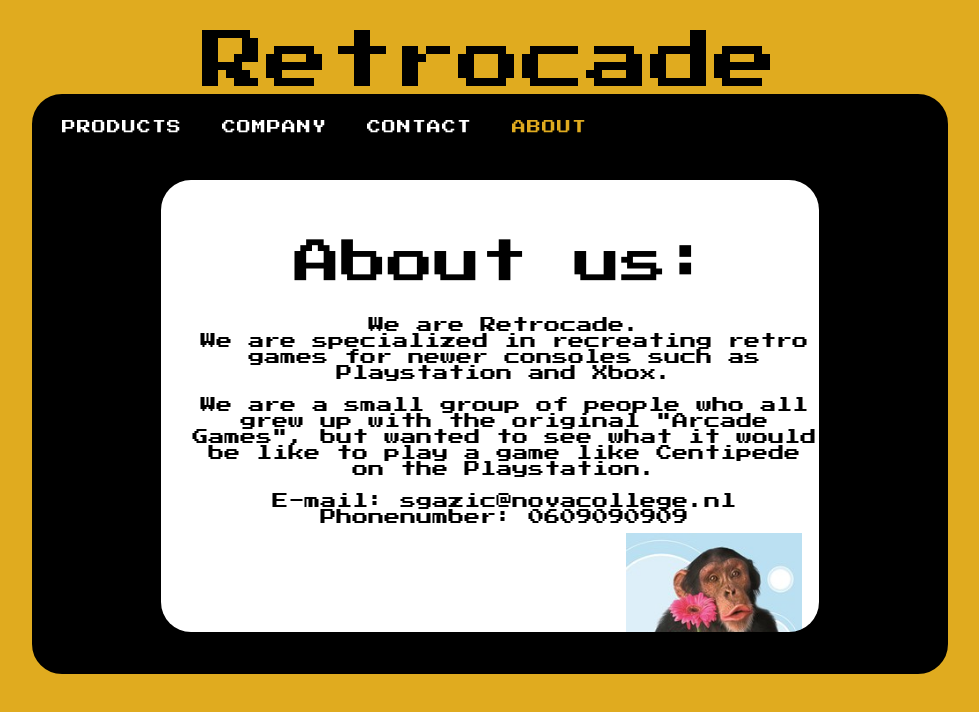
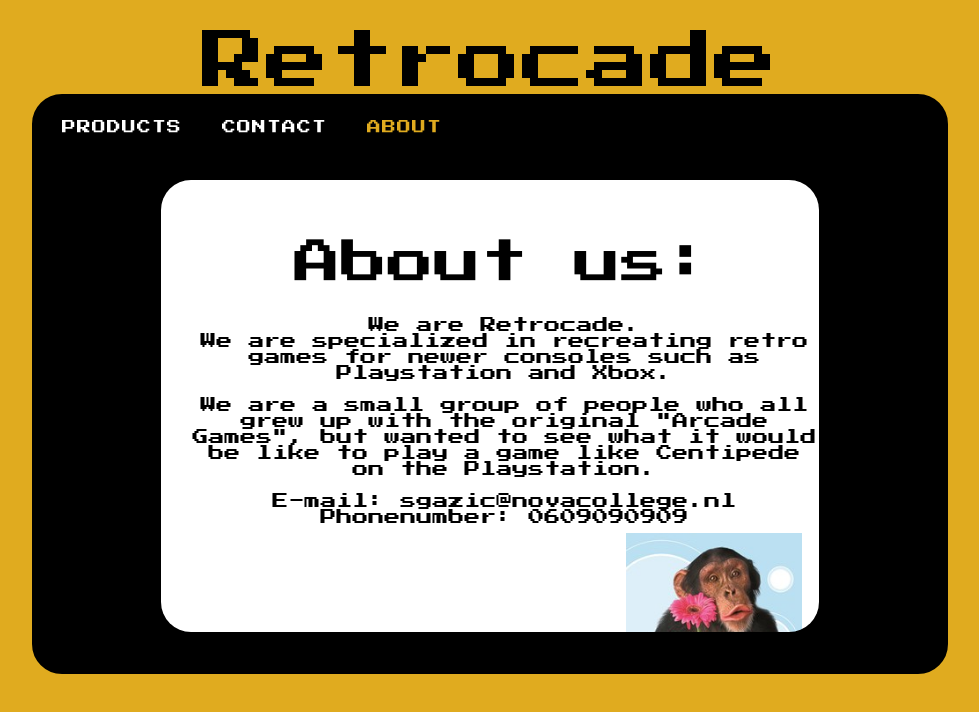
Before and after one commit to crypt1cTV/retrocade, a plain HTML site: page Retrocade/about.html in a window 1280 px wide. Shown: the whole page, without its empty margins (150-1129 px from the left). Drawn offline with nearby package versions, Linux system fonts and the light colour scheme.

Commit message:
About V0.4
company weggehaald

```diff
--- a/Retrocade/about.html
+++ b/Retrocade/about.html
@@ -19,7 +19,6 @@
 
 							<ul>
 							<li class='#' id="navbar-items"><a href='producten.html'>Products</a></li>
-							<li><a href='#' id="navbar-items">Company</a></li>
 							<li class='#' id="navbar-items"><a href='contact.html'>Contact</a></li>
 							<li class='active' id="navbar-items"><a href='about.html'>About</a></li>
 
```
